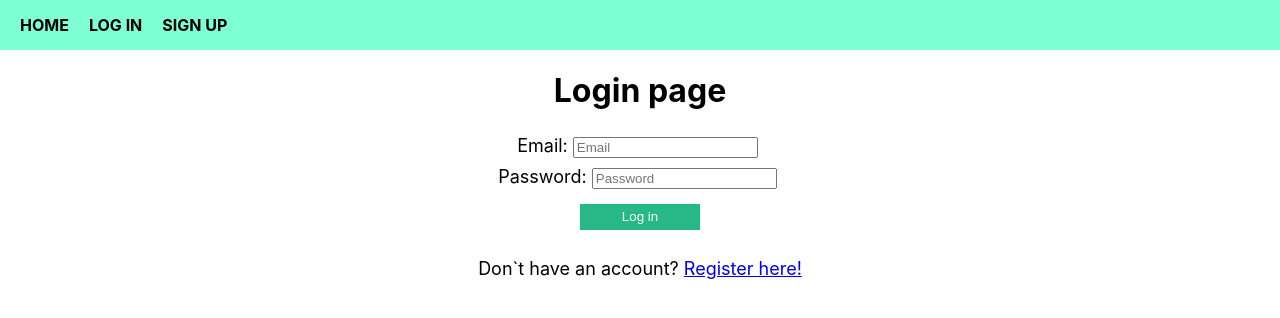
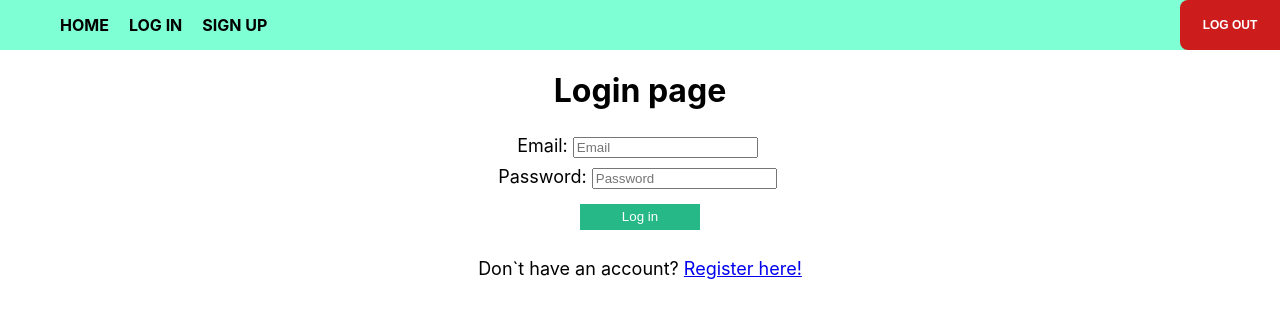
Before and after one commit to RZFalcore/PracticeReact, a React (Create React App) app: page /login in a window 1280 px wide. Shown: the top 318 px of the page. Built offline with nearby package versions, Linux system fonts and the light colour scheme.

Commit message:
added logout

```diff
--- a/src/Components/Header/Header.js
+++ b/src/Components/Header/Header.js
@@ -1,20 +1,44 @@
 import React from "react";
+import { useDispatch, useSelector } from "react-redux";
 import { NavLink } from "react-router-dom";
 import { navigation } from "../../constants";
+import { logOutOperation } from "../../redux/auth/authOperations";
 import styles from "./Header.module.css";
 
-const Header = (props) => (
+const Header = (props) => {
+  const dispatch = useDispatch();
+  const token = useSelector((state) => state.user.token);
+  const logOut = () => {
+    dispatch(logOutOperation(token));
+    console.log("Log out...");
+  };
+
+  return (
     <div className={styles.headerWrapper}>
+      <nav className={styles.nav}>
+        <ul className={styles.navList}>
+          <li>
             <NavLink className={styles.link} to={navigation.home}>
               Home
             </NavLink>
+          </li>
+          <li>
             <NavLink className={styles.link} to={navigation.login}>
               Log In
             </NavLink>
+          </li>
+          <li>
             <NavLink className={styles.link} to={navigation.registration}>
               Sign Up
             </NavLink>
+          </li>
+        </ul>
+        <button className={styles.navButton} onClick={logOut}>
+          Log out
+        </button>
+      </nav>
     </div>
   );
+};
 
 export default Header;
--- a/src/Components/Header/Header.module.css
+++ b/src/Components/Header/Header.module.css
@@ -1,10 +1,22 @@
 .headerWrapper {
+    width: 100%;
+    display: flex;
+    align-items: center;
+    background-color: aquamarine;
+    }
+
+    .nav {
     width: 100%;
     height: 50px;
     display: flex;
-    justify-content: flex-start;
+    justify-content: space-between;
+    }
+
+    .navList {
+        list-style: none;
+        display: flex;
+        justify-content: center;
     align-items: center;
-    background-color: aquamarine;
 }
 
 .link {
@@ -18,3 +30,14 @@
 .link:hover {
     color: white;
 }
+.navButton {
+    border: 0;
+    border-top-left-radius: 8px;
+    border-bottom-left-radius: 8px;
+    width: 100px;
+    background-color: rgb(204, 28, 28);
+    color: white;
+    font-weight: 700;
+    font-size: 12px;
+    text-transform: uppercase;
+}
--- a/src/redux/auth/authOperations.js
+++ b/src/redux/auth/authOperations.js
@@ -1,5 +1,12 @@
 import axios from "axios";
-import { getTokenRequest, getTokenSuccess, getTokenError } from "./authActions";
+import {
+  getTokenRequest,
+  getTokenSuccess,
+  getTokenError,
+  resetTokenRequest,
+  resetTokenSuccess,
+  resetTokenError,
+} from "./authActions";
 
 axios.defaults.baseURL = "https://goit-phonebook-api.herokuapp.com";
 
@@ -19,3 +26,17 @@ export const loginOperation = (userData) => (dispatch) => {
     .then((res) => dispatch(getTokenSuccess(res.data.token)))
     .catch((e) => dispatch(getTokenError(e)));
 };
+
+export const logOutOperation = (token) => (dispatch) => {
+  dispatch(resetTokenRequest());
+
+  axios({
+    url: "/users/logout",
+    method: "POST",
+    headers: {
+      Authorization: `Bearer ${token}`,
+    },
+  })
+    .then(() => dispatch(resetTokenSuccess()))
+    .catch((e) => dispatch(resetTokenError(e)));
+};
--- a/src/redux/auth/authReducers.js
+++ b/src/redux/auth/authReducers.js
@@ -1,11 +1,13 @@
 import { combineReducers } from "redux";
 import { createReducer } from "@reduxjs/toolkit";
-import { getTokenSuccess } from "./authActions";
+import { getTokenSuccess, resetTokenSuccess } from "./authActions";
 
 const getToken = (state, { payload }) => payload;
+const resetToken = (state, { payload }) => null;
 
 const token = createReducer(null, {
   [getTokenSuccess]: getToken,
+  [resetTokenSuccess]: resetToken,
 });
 
 export default combineReducers({ token });
```
Lines whose indentation alone changed are shown as unchanged.
